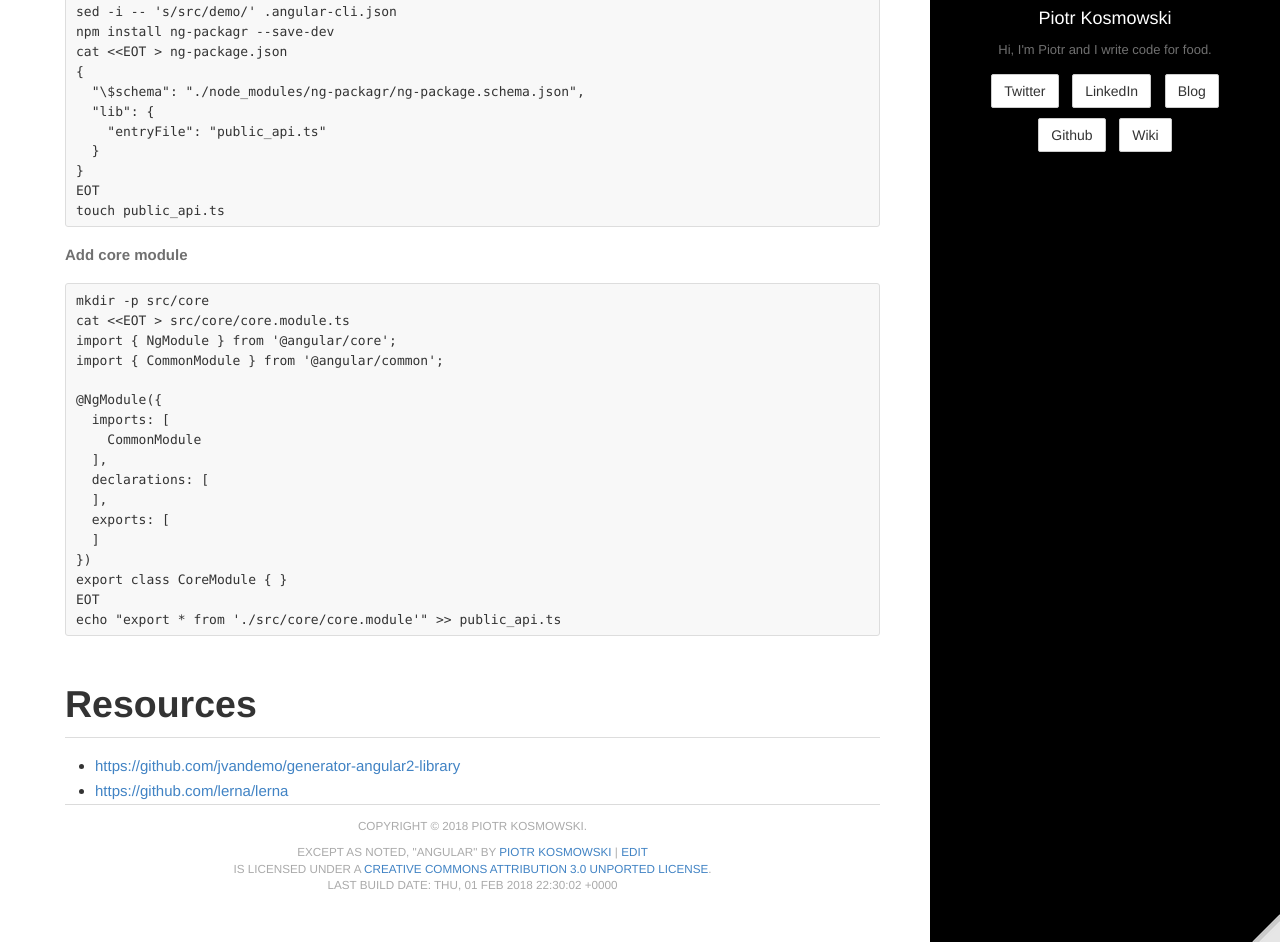
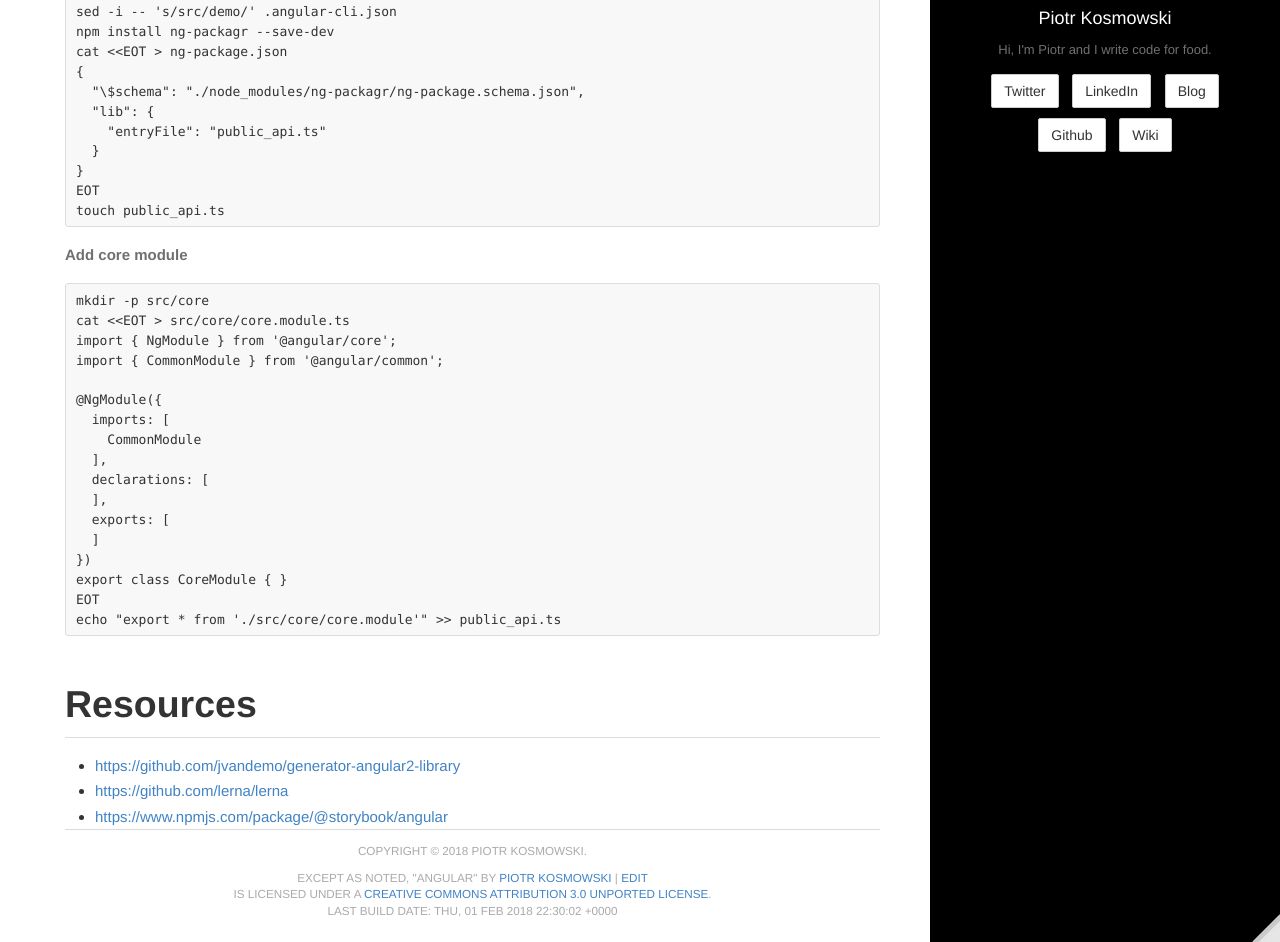
Before and after one commit to kospiotr/kospiotr.github.io, a Jekyll site: the page built from wiki/angular.md, in a window 1280 px wide and 1221 px high, cut to the strip 279-1221 px from the top of the window. Built offline with Jekyll 4.4.1, drawn with Linux system fonts in a browser that asks for light colours; some of the changed lines change nothing that is shown.

Commit message:
Update angular.md

```diff
--- a/wiki/angular.md
+++ b/wiki/angular.md
@@ -54,3 +54,4 @@ echo "export * from './src/core/core.module'" >> public_api.ts
 
 * [https://github.com/jvandemo/generator-angular2-library](https://github.com/jvandemo/generator-angular2-library)
 * [https://github.com/lerna/lerna](https://github.com/lerna/lerna)
+* [https://www.npmjs.com/package/@storybook/angular](https://www.npmjs.com/package/@storybook/angular)
```
